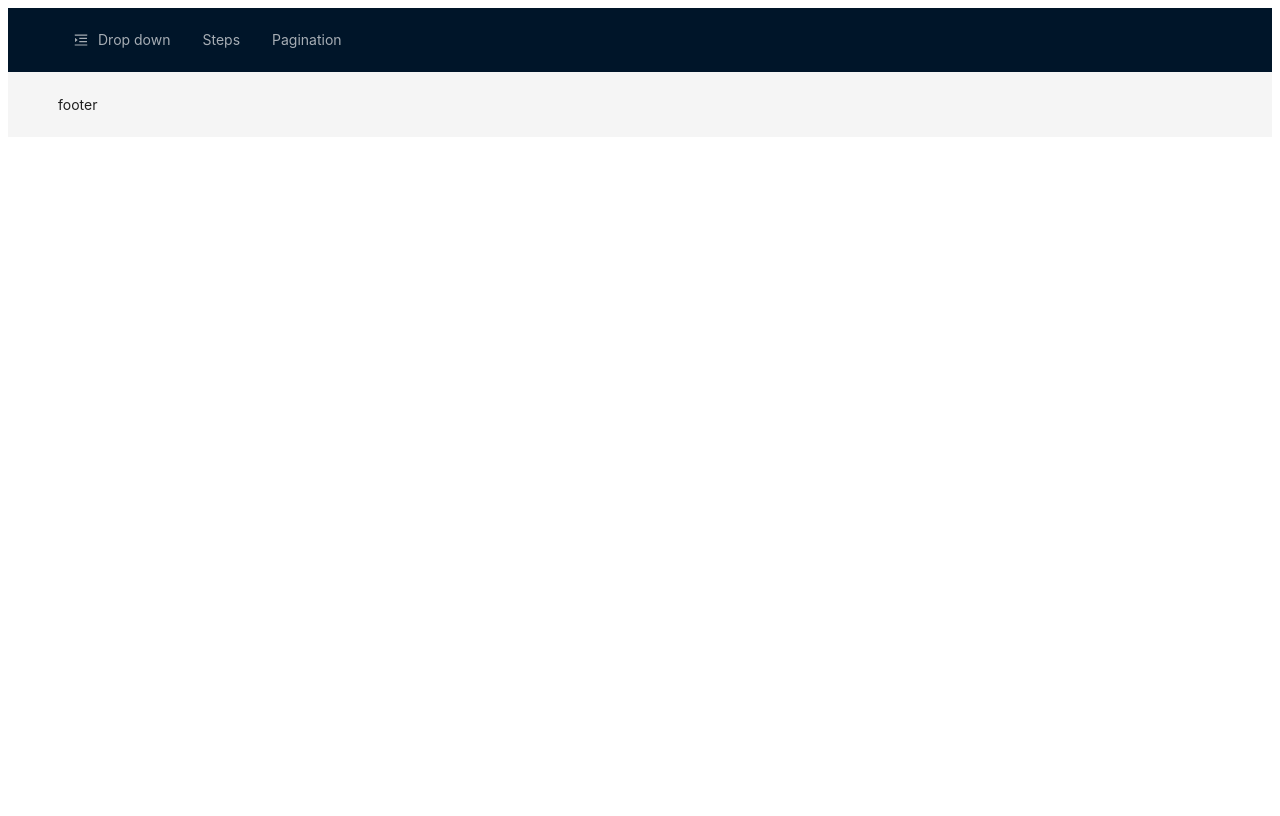
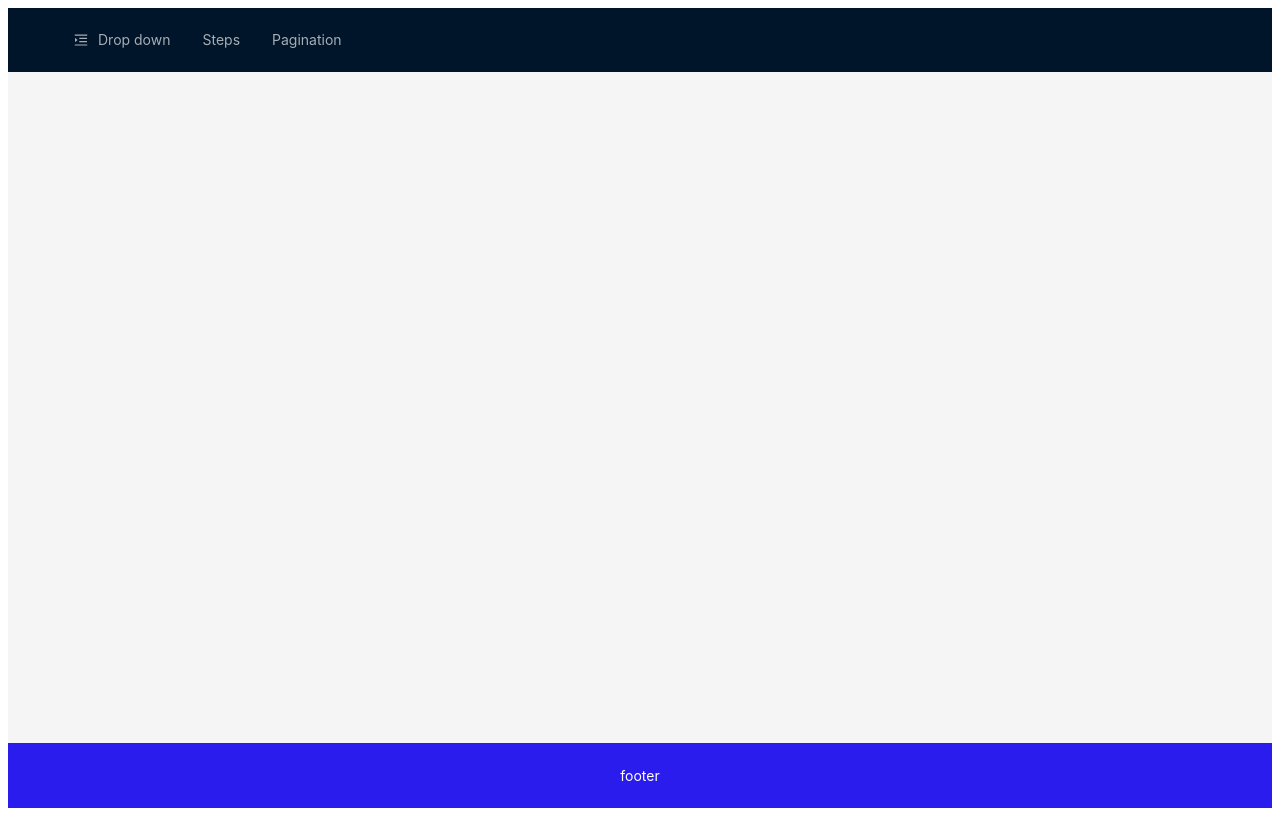
Before and after one commit to mssoheil/mapsa_cra_route_ant, a React (Create React App) app: page / in a window 1280 px wide. Built offline with nearby package versions, Linux system fonts and the light colour scheme.

Commit message:
style(App): improve style

```diff
--- a/src/App.js
+++ b/src/App.js
@@ -1,12 +1,14 @@
 import React from "react";
 // UI frameworks
-import { Button, Layout, Menu } from "antd";
+import { Layout, Menu } from "antd";
 import { MenuUnfoldOutlined } from "@ant-design/icons";
 import { Route, Routes, useNavigate } from "react-router";
 // Pages
 import DropDown from "./page/DropDown";
 import Paginations from "./page/Paginations";
 import Steps from "./page/Steps";
+// Styles
+import "./app-style.css";
 
 const menuItems = [
   {
@@ -52,7 +54,7 @@
   // }
 
   return (
-    <Layout>
+    <Layout className="app-layout">
       {/* <Layout style={{ height: "100vh" }}>
         <Layout.Header style={{ background: "green" }}>header</Layout.Header>
         <Layout.Content style={{ background: "blue" }}>content</Layout.Content>
--- /dev/null
+++ b/src/app-style.css
@@ -0,0 +1,9 @@
+.app-layout {
+  height: 100vh;
+}
+
+.ant-layout footer.ant-layout-footer {
+  background-color: rgb(41, 28, 236);
+  color: #fff;
+  text-align: center;
+}
```
